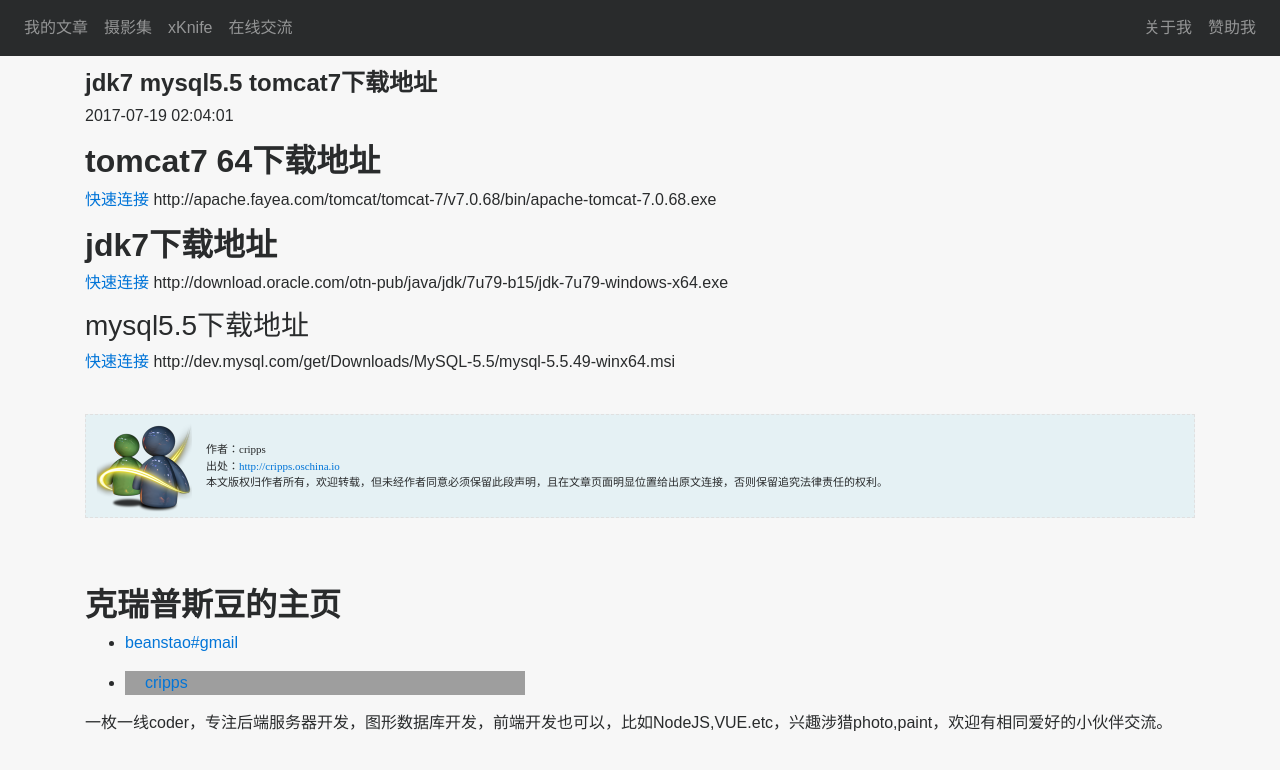
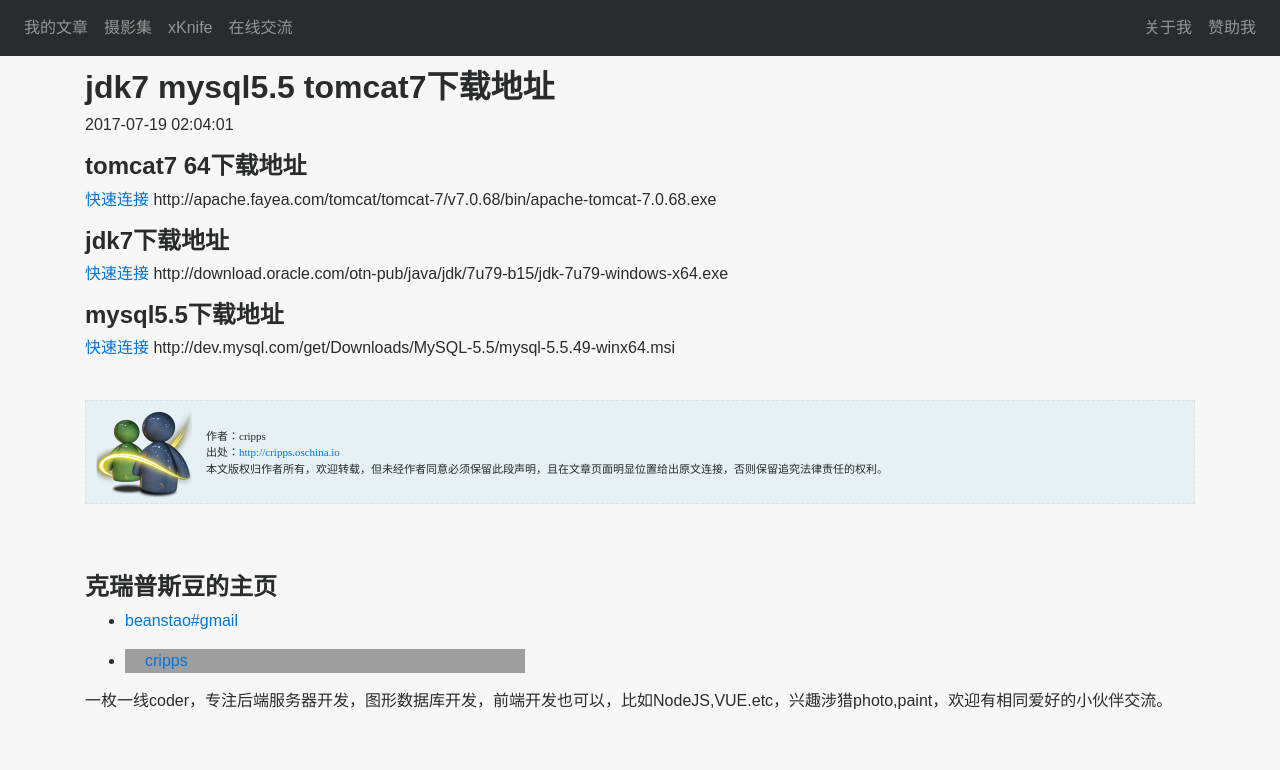
Before and after one commit to beanstt/beanstt.github.io, a Jekyll site: the page built from _posts/2017-07-19-jdk-mysql-tomcat.md, in a window 1280 px wide. Shown: the top 770 px of the page. Built offline with Jekyll 4.4.1, drawn with Linux system fonts in a browser that asks for light colours; nearby versions of some CDN libraries; grey boxes are pictures that could not be loaded.

Commit message:
home css h2 h1

```diff
--- a/_posts/2017-07-19-jdk-mysql-tomcat.md
+++ b/_posts/2017-07-19-jdk-mysql-tomcat.md
@@ -13,6 +13,6 @@
 [快速连接](http://download.oracle.com/otn-pub/java/jdk/7u79-b15/jdk-7u79-windows-x64.exe)
 http://download.oracle.com/otn-pub/java/jdk/7u79-b15/jdk-7u79-windows-x64.exe
 
-### mysql5.5下载地址
+## mysql5.5下载地址
 [快速连接](http://dev.mysql.com/get/Downloads/MySQL-5.5/mysql-5.5.49-winx64.msi)
 http://dev.mysql.com/get/Downloads/MySQL-5.5/mysql-5.5.49-winx64.msi
--- a/_sass/my/_global.scss
+++ b/_sass/my/_global.scss
@@ -6,10 +6,13 @@
     font-family: "Microsoft Yahei","微软雅黑",SimSun,sans-serif !important;
 }
 .h1, h1 {
-    font-size: 1.5rem;
+    font-size: 2rem;
 }
 h1, h2{
     font-weight: 600
+}
+h2{
+    font-size: 1.5rem;
 }
 .main-container{
     padding-top: 70px 20px 30px 20px;
```
